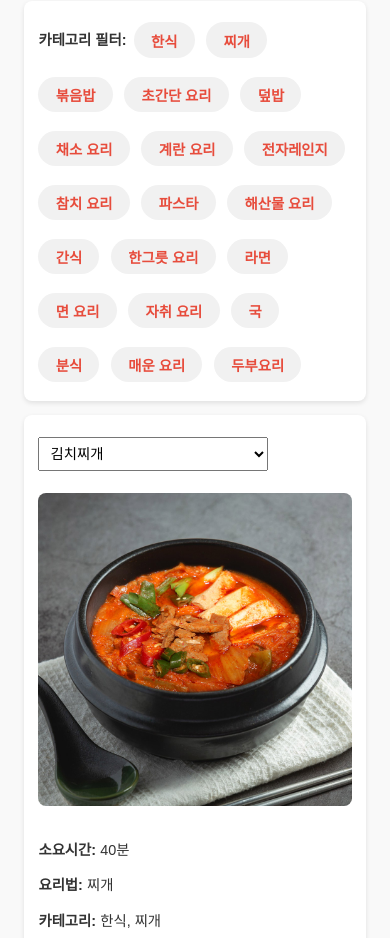
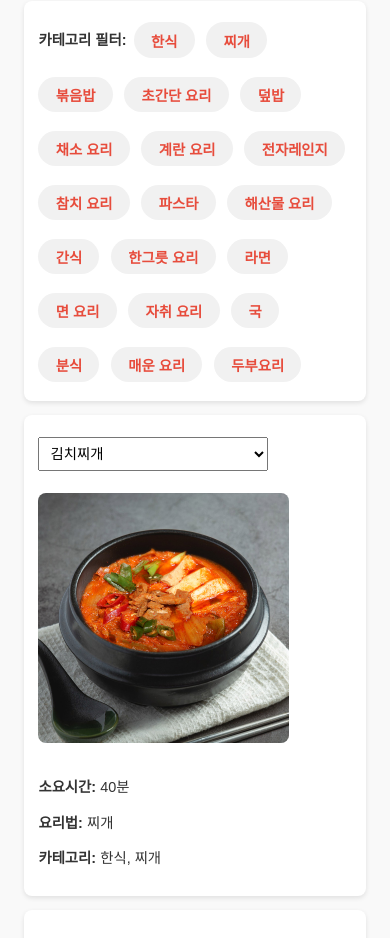
Before and after one commit to aesthness/recipe, a plain HTML site: page index.html in a window 390 px wide. Shown: the part 141-1079 px from the top of the page. Drawn offline with Linux system fonts and the light colour scheme; no server answers.

Commit message:
Update style.css
img {
        max-width: 80%;  /* 모바일에서 화면폭의 80%까지만 */
        margin-bottom: 0.8em;
    }

```diff
--- a/style.css
+++ b/style.css
@@ -10,6 +10,10 @@
     body {
         padding: 0.5em;
         font-size: 16px; /* 폰트 조금 키우기 */
+    }
+    img {
+        max-width: 80%;  /* 모바일에서 화면폭의 80%까지만 */
+        margin-bottom: 0.8em;
     }
     .container {
         max-width: 100%;
```
